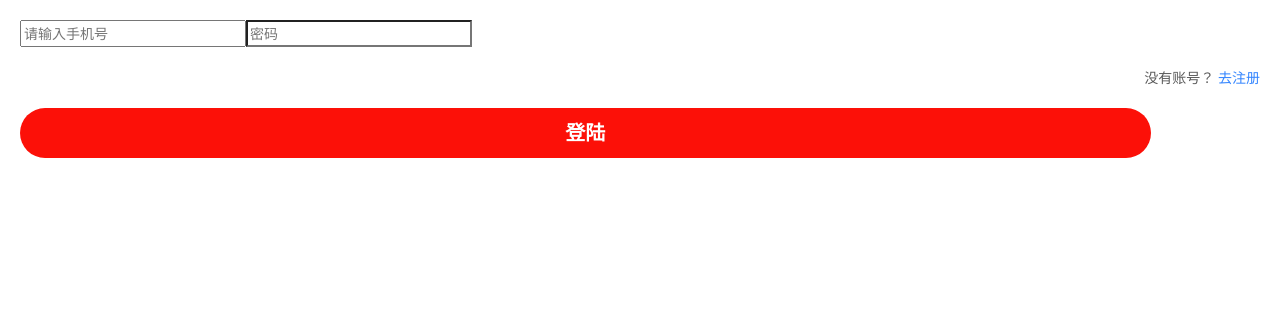
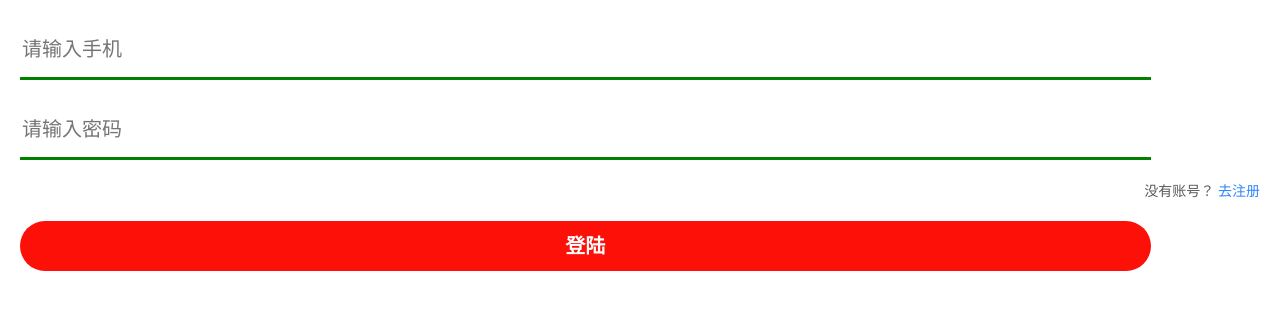
Before and after one commit to LFH163GitHub/heimatoutiao, a Vue app: page /#/login in a window 1280 px wide. Shown: the top 310 px of the page. Built offline with nearby package versions, Linux system fonts and the light colour scheme; a small style sheet from the web is missing.

Commit message:
封装组件——输入框，并在登陆页面上使用（上）

```diff
--- /dev/null
+++ b/src/components/hminput.vue
@@ -0,0 +1,32 @@
+<template>
+  <input type="text" class="hminput" :class="{success:statu,error:!statu}"/>
+</template>
+
+<script>
+export default {
+    props:['rules','msg'],
+    data() {
+        return {
+            statu: true
+        }
+    },
+};
+</script>
+
+<style lang="less" scoped>
+.hminput {
+  width: 318/360 * 100vw;
+  height: 60px;
+  outline: none;
+  border: none;
+  border-bottom: 3px solid #ccc;
+  font-size: 20px;
+  line-height: 60px;
+}
+.success {
+  border-bottom-color: green;
+}
+.error {
+  border-bottom-color: red;
+}
+</style>
--- a/src/views/Login.vue
+++ b/src/views/Login.vue
@@ -4,11 +4,10 @@
       <div class="close"><span class="iconfont iconicon-test"></span></div>
       <div class="logo"><span class="iconfont iconnew"></span></div>
       <div class="inputs">
-        <input placeholder="请输入手机号" class="input" /><input
-          placeholder="密码"
-          class="input"
-          type="password"
-        />
+        <hminput
+          placeholder="请输入手机"
+        ></hminput>
+        <hminput placeholder="请输入密码"></hminput>
       </div>
       <p class="tips">
         没有账号？
@@ -20,10 +19,12 @@
 </template>
 
 <script>
-import hmbtn from '../components/hmbtn';
+import hmbtn from "../components/hmbtn";
+import hminput from "../components/hminput";
 export default {
-  components:{
-    hmbtn
+  components: {
+    hmbtn,
+    hminput
   }
 };
 </script>
```
